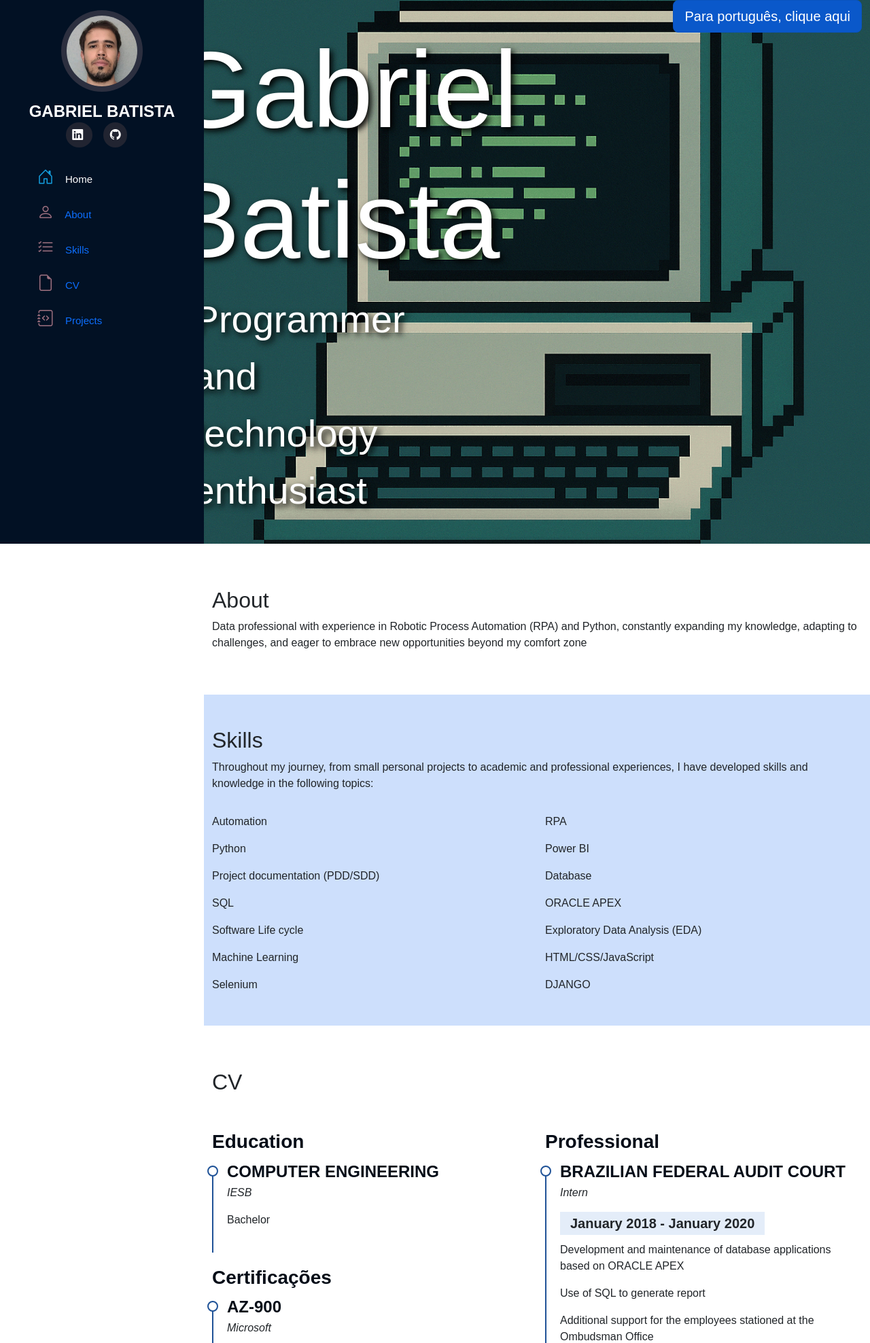
After one commit to Gabatista/site, a Django app: page /english/ in a window 1280 px wide. The commit adds this page. Shown: the top 1976 px of the page at 68% size. Run offline with Django 5.2, Linux system fonts and the light colour scheme; some libraries are stand-ins or nearby versions; some web fonts are replaced.

Commit message:
Alteração do Path Python e adição da página em inglês

```diff
--- /dev/null
+++ b/port/templates/index_english.html
@@ -0,0 +1,305 @@
+<!DOCTYPE html>
+<html lang="pt-br">
+<head>
+    <meta charset="UTF-8">
+    <meta name="viewport" content="width=device-width, initial-scale=1.0">
+    <link rel="stylesheet" href="../static/bootstrap/css/bootstrap.css">
+    <link rel="stylesheet" href="../static/style.css">
+    <link rel="stylesheet" href="https://cdn.jsdelivr.net/npm/bootstrap-icons@1.11.3/font/bootstrap-icons.min.css">
+    <title>Gabriel Batista</title>
+</head>
+<body>
+
+    <!--ícone de lista-->
+    <i class="bi bi-list menu-mobile"></i>
+
+    <!-- menu lateral-->
+    <aside id="header">
+        <section class=perfil>
+            <img src="../static/img/images/perfil.jfif" alt="Foto de perfil">
+            <h1>GABRIEL BATISTA</h1>
+            <div class="links mt-2 text-center" >
+                <a target="_blank" href="https://www.linkedin.com/in/gabriel-r-batista/">
+                    <i class="bi bi-linkedin"></i>
+                </a>
+                <a target="_blank" href="https://github.com/Gabatista">
+                    <i class="bi bi-github"></i>
+                </a>
+            </div>
+        </section>
+
+        <nav id="navbar" class="nav-menu">
+            <ul class="nav flex-column">
+                <li class="nav-item">
+                  <a class="nav-link active" aria-current="page" href="#inicio"><i class="bi bi-house-door"></i> Home</a>
+                </li>
+                <li class="nav-item">
+                  <a class="nav-link" href="#sobre"><i class="bi bi-person"></i> About</a>
+                </li>
+                <li class="nav-item">
+                  <a class="nav-link" href="#habilidades"><i class="bi bi-list-check"></i> Skills</a>
+                </li>
+                <li class="nav-item">
+                  <a class="nav-link" href="#curriculo"><i class="bi bi-file-earmark"></i> CV</a>
+                </li>
+                <li class="nav-item">
+                  <a class="nav-link" href="#portfolio"><i class="bi bi-journal-code"></i> Projects</a>
+                </li>
+              </ul>
+        </nav>
+    </aside>
+
+    <!-- corpo da página-->
+    <main id="main">
+        <section id="inicio" class="row m-0 p-0">
+            <div class="col-md-5 d-flex justify-content-center align-items-center flex-column">
+                <h2 class="text-white text-shadow">Gabriel Batista</h2>
+                <span id="subtitulo" class="text-white text-shadow">Programmer and technology enthusiast</span>
+            </div>
+            <div class="col-md-7 d-flex justify-content-end align-items-start">
+                <a href="/" class="btn btn-primary btn-lg active" role="button" aria-pressed="true">Para português, clique aqui</a>
+            </div>
+        </section>
+
+        <section class="container mt-5" id="sobre">
+            <div class="row claw-100">
+                <!--o atributo data permite referenciar atributos em outras partes-->
+                <div class="col-md-12" data-anime="down">
+                    <h2 class="pt-3">About</h2>
+                    <p>Data professional with experience in Robotic Process Automation (RPA) and Python, constantly expanding my knowledge,
+                        adapting to challenges, and eager to embrace new opportunities beyond my comfort zone
+                    </p>
+                </div>
+            </div>
+        </section>
+
+        <section class="mt-5 section-bg" id="habilidades">
+            <div class="container pb-5">
+                <h2 class="pt-5">
+                    Skills
+                </h2>
+                <p>
+                    Throughout my journey, from small personal projects to academic and professional experiences,
+                    I have developed skills and knowledge in the following topics:
+                </p>
+            <div class="row">
+                <div class="col-md-6">
+                    <p class="mt-3 mb-0">
+                        Automation
+                    </p>
+                </div>
+                <div class="col-md-6">
+                    <p class="mt-3 mb-0">
+                        RPA
+                    </p>
+                </div>
+                <div class="col-md-6">
+                    <p class="mt-3 mb-0">
+                        Python
+                    </p>
+                </div>
+                <div class="col-md-6">
+                    <p class="mt-3 mb-0">
+                        Power BI
+                    </p>
+                </div>
+                <div class="col-md-6">
+                    <p class="mt-3 mb-0">
+                        Project documentation (PDD/SDD)
+                    </p>
+                </div>
+                <div class="col-md-6">
+                    <p class="mt-3 mb-0">
+                        Database
+                    </p>
+                </div>
+                <div class="col-md-6">
+                    <p class="mt-3 mb-0">
+                        SQL
+                    </p>
+                </div>
+                <div class="col-md-6">
+                    <p class="mt-3 mb-0">
+                        ORACLE APEX
+                    </p>
+                </div>
+                <div class="col-md-6">
+                    <p class="mt-3 mb-0">
+                        Software Life cycle
+                    </p>
+                </div>
+                <div class="col-md-6">
+                    <p class="mt-3 mb-0">
+                        Exploratory Data Analysis (EDA)
+                    </p>
+                </div>
+                <div class="col-md-6">
+                    <p class="mt-3 mb-0">
+                        Machine Learning
+                    </p>
+                </div>
+                <div class="col-md-6">
+                    <p class="mt-3 mb-0">
+                        HTML/CSS/JavaScript
+                    </p>
+                </div>
+                <div class="col-md-6">
+                    <p class="mt-3 mb-0">
+                        Selenium
+                    </p>
+                </div>
+                <div class="col-md-6">
+                    <p class="mt-3 mb-0">
+                        DJANGO
+                    </p>
+                </div>
+            </div>
+            </div>
+        </section>
+
+        <!--portfolio-->
+
+        <section class="mt-5 cv" id="curriculo">
+            <div class="container pb-5">
+                <h2 class="pt-3 pb-4">CV</h2>
+                <div class="row">
+                    <div class="col-md-6">
+                        <h3 class="cv-title">Education</h3>
+                        <div class="cv-item" data-anime="up">
+                            <h4>Computer Engineering</h4>
+                            <p><em>IESB</em></p>
+                            <p>Bachelor</p>
+                        </div>
+                        <h3 class="cv-title">Certificações</h3>
+                            <div class="cv-item" data-anime="up">
+                                <h4>AZ-900</h4>
+                                <p><em>Microsoft</em></p>
+                            </div>
+                            <div class="cv-item" data-anime="up">
+                                <h4>Microsoft Power BI Data Analyst</h4>
+                                <p><em>Coursera</em></p>
+                            </div>
+                            <div class="cv-item" data-anime="up">
+                                <h4>EY Intellignet Automation - Bronze</h4>
+                                <p><em>EY</em></p>
+                            </div>
+                            <div class="cv-item" data-anime="up">
+                                <h4>EY Analytics - Data Science - Bronze Learning</h4>
+                                <p><em>EY</em></p>
+                            </div>
+                            <div class="cv-item" data-anime="up">
+                                <h4>Crash Course on Python</h4>
+                                <p><em>Coursera</em></p>
+                            </div>
+                            <h3 class="cv-title">Languages</h3>
+                            <div class="cv-item" data-anime="up">
+                                <h4>Portuguese</h4>
+                                <p><em>Fluent</em></p>
+                            </div>
+                            <div class="cv-item" data-anime="up">
+                                <h4>Inglês</h4>
+                                <p><em>Advanced</em></p>
+                            </div>
+                            <div class="cv-item" data-anime="up">
+                                <h4>Spanish</h4>
+                                <p><em>Intermediate</em></p>
+                            </div>
+                    </div>
+                    <div class="col-md-6">
+                        <h3 class="cv-title">Professional</h3>
+                        <div class="cv-item" data-anime="up">
+                            <h4>Brazilian Federal Audit Court</h4>
+                            <p><em>Intern</em></p>
+                            <h5>January 2018 - January 2020</h5>
+                            <p>Development and maintenance of database applications based on ORACLE APEX</p>
+                            <p>Use of SQL to generate report</p>
+                            <p>Additional support for the employees stationed at the Ombudsman Office</p>
+                        </div>
+                        <div class="cv-item" data-anime="up">
+                            <h4>NeoEnergia - Brazil</h4>
+                            <p><em>Intern</em></p>
+                            <h5>October 2021 - March 2022</h5>
+                            <p>Created a Python-based automation to scan files, generate Excel reports,
+                                and integrate results into Power BI, resulting in major efficiency gains.
+                            </p>
+                        </div>
+                        <div class="cv-item" data-anime="up">
+                            <h4>Ernst & Young(EY)</h4>
+                            <p><em>RPA Developer</em></p>
+                            <h5>April 2022 - September 2025</h5>
+                            <p>Hands-on experience in RPA development using BluePrism, Power Automate, and Automation Anywhere</p>
+                            <p>Maintaining existing automations and creating new ones</p>
+                            <p>Worked with major industry players and engaged in Power BI and data projects</p>
+                            <p>Contributed to projects involving Power BI and data, gaining valuable business experience alongside technical expertise</p>
+                        </div>
+                    </div>
+                </div>
+            </div>
+        </section>
+
+        <section class="section-bg mt-5" id="portfolio">
+            <div class="container pb-5 pt-5" data-anime="left">
+                <h2 class="pb-4"> Projects</h2>
+                    <p>A selection of projects I have worked on over the years:</p>
+                <div id="carouselPortfolio" class="carousel carousel-dark slide">
+                    <div class="carousel-indicators">
+                      <button type="button" data-bs-target="#carouselPortfolio" data-bs-slide-to="0" class="active" aria-current="true" aria-label="Slide 1"></button>
+                    </div>
+                    <div class="carousel-inner">
+                      <div class="carousel-item active" data-bs-interval="10000">
+                        <div class="row row-cols-1 row-cols-md-3 g-4">
+                            <div class="col">
+                              <div class="card">
+                                <img src="../static/img/images/site.png" class="card-img-top" alt="Portfolio 1">
+                                <a href=""></a>
+                                <div class="card-body">
+                                  <h5 class="card-title">Portfolio Website</h5>
+                                  <p class="card-text">Portfolio site for apresentation</p>
+                                  <a href="https://github.com/Gabatista/site" class="btn btn-primary">Click to acess</a>
+                                </div>
+                              </div>
+                            </div>
+                            <div class="col">
+                              <div class="card">
+                                <img src="../static/img/images/alertbus.png" class="card-img-top" alt="foto 2">
+                                <div class="card-body">
+                                  <h5 class="card-title">React Native App</h5>
+                                  <p class="card-text">React Native project created as part of my course completion.</p>
+                                  <a href="https://github.com/Gabatista/Alertbus" class="btn btn-primary">Click to access</a>
+                                </div>
+                              </div>
+                            </div>
+                            <div class="col">
+                              <div class="card">
+                                <img src="../static/img/images/panorama_saude.png" class="card-img-top" alt="foto 3" href="https://github.com/Gabatista/DIO-Panorama-Saude-Brasil">
+                                <div class="card-body">
+                                  <h5 class="card-title">Exploratory Data Analysis (In Portuguese) </h5>
+                                  <p class="card-text">Small-scale data analysis project created as part of a Digital Innovation One training program.</p>
+                                  <a href="https://github.com/Gabatista/DIO-Panorama-Saude-Brasil" class="btn btn-primary">Click to access</a>
+                                </div>
+                              </div>
+                            </div>
+                            </div>
+                          </div>
+                      </div>
+                      <div class="carousel-item" data-bs-interval="2000">
+
+                      </div>
+                      <div class="carousel-item">
+                      </div>
+                    </div>
+                  </div>
+                  <div class="links mt-2 text-center" >
+                    <a href="https://github.com/Gabatista?tab=repositories">Click to see more projects</a>
+                  </div>
+
+            </div>
+        </section>
+
+
+    </main>
+
+    <script src="../static/bootstrap/js/bootstrap.bundle.min.js"></script>
+    <script src="../static/script.js"></script>
+</body>
+</html>
--- a/port/urls.py
+++ b/port/urls.py
@@ -5,4 +5,5 @@ urlpatterns = [
     path('', views.home,name='home'),
     path('lista_projetos/', views.lista_projetos, name='lista_projetos'),
     path('projeto/<str:id_projeto>',views.detalhes_projeto,name='detalhes_projeto'),
+    path('english/',views.home_english,name='english_home'),
 ]
--- a/port/views.py
+++ b/port/views.py
@@ -5,6 +5,9 @@ from .dados import habilidades, projetos
 def home(request):
     return render(request, 'home.html', {'habilidades': habilidades})
 
+def home_english(request):
+    return render(request, 'index_english.html')
+
 def lista_projetos(request):
     return render(request, 'projetos.html', {'projetos': projetos})
 
```
Also changed, not shown: port/templates/index.html (+3 -5 lines), portfolio/pyvenv.cfg (+4 -4 lines), 1 other file.
